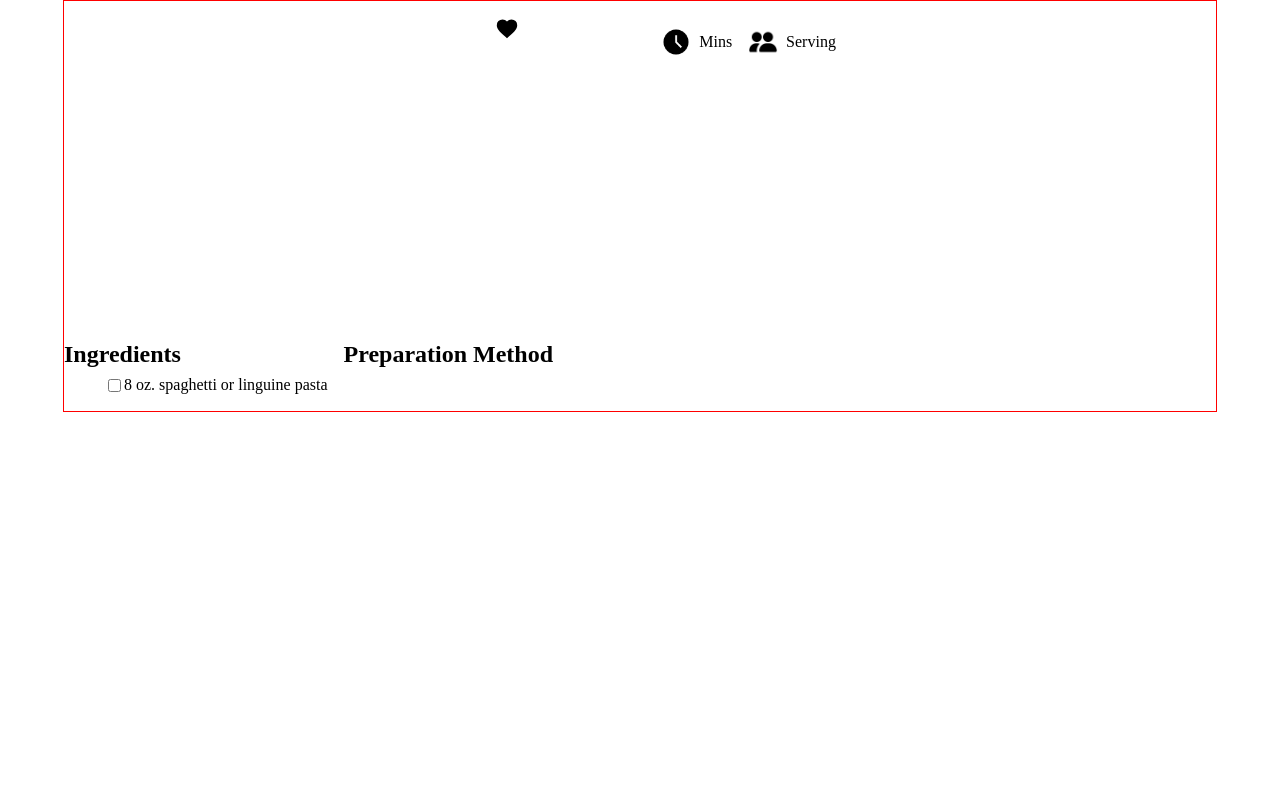
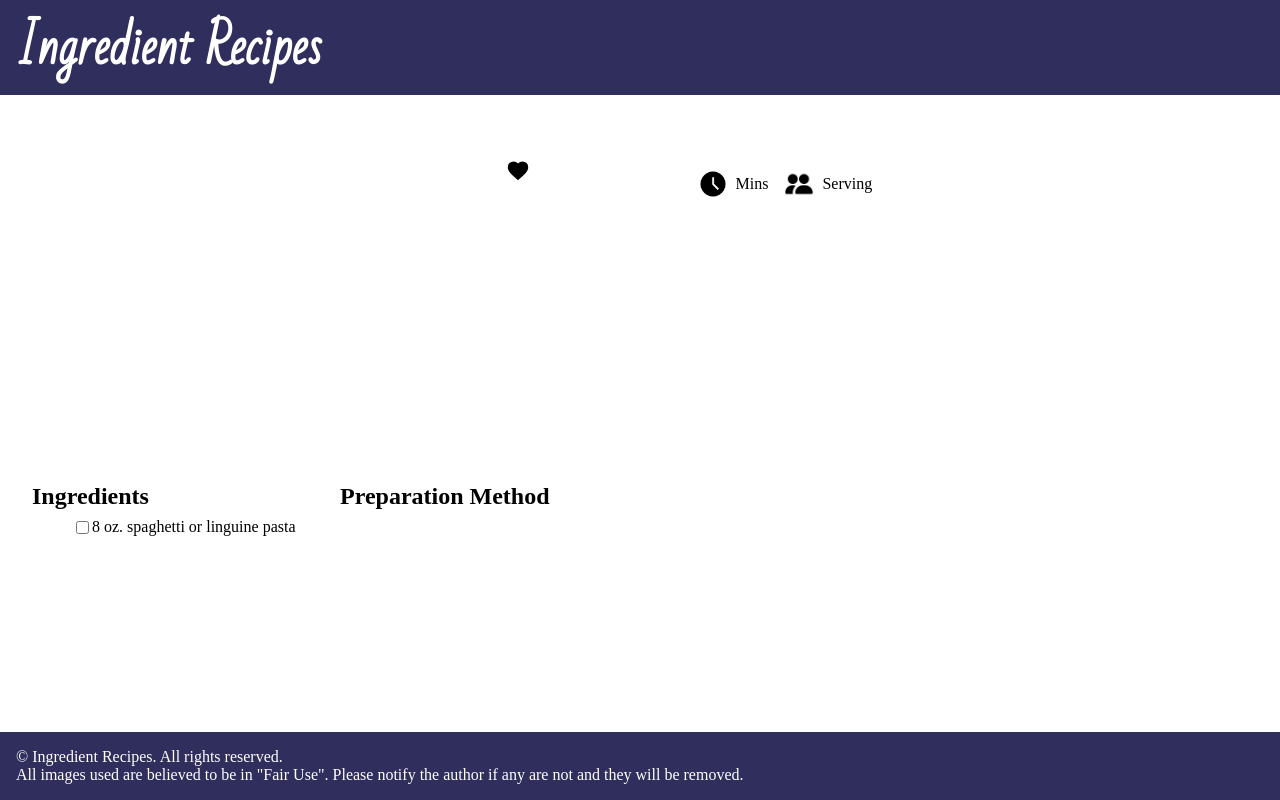
Before and after one commit to nyamuda/recipebyindegredient, a website built with Vite: page view/recipe-details.html in a window 1280 px wide. Built offline with nearby package versions, Linux system fonts and the light colour scheme.

```diff
--- a/css/home.scss
+++ b/css/home.scss
@@ -1,5 +1,8 @@
 /**
  * CONTENTS
+ *
+ * BODY
+ * .........
  *
  * RECIPE CARD
  * ................
@@ -18,6 +21,9 @@
  *
  * FAVORITE RECIPES VIEW
  * ........................
+ *
+ * FOOTER
+ * ........................
  */
 
 @import url('https://fonts.googleapis.com/css2?family=Bad+Script&display=swap');
@@ -33,18 +39,6 @@
   #BODY
 \*------------------------------------*/
 
-body {
-    display: flex;
-    flex-direction: column;
-    justify-content: space-between;
-    height: 100vh;
-}
-
-
-/*------------------------------------*\
-  #RECIPE CARD
-\*------------------------------------*/
-
 * {
     margin: 0;
     padding: 0;
@@ -54,12 +48,40 @@
 }
 
 body {
+    display: flex;
+    flex-direction: column;
+    justify-content: space-between;
+    height: 100vh;
+    width: 100%;
+    margin: auto;
+    align-items: flex-start;
+}
+
+.block1 {
     width: 95%;
     margin: auto;
-    display: flex;
-    flex-direction: column;
-    align-items: flex-start;
 }
+
+::-webkit-scrollbar {
+    width: 10px;
+}
+
+ ::-webkit-scrollbar-track {
+    background-color: #ebebeb;
+    -webkit-border-radius: 10px;
+    border-radius: 10px;
+}
+
+ ::-webkit-scrollbar-thumb {
+    -webkit-border-radius: 10px;
+    border-radius: 10px;
+    background: #6d6d6d;
+}
+
+
+/*------------------------------------*\
+  #RECIPE CARD
+\*------------------------------------*/
 
 .card {
     position: relative;
@@ -303,22 +325,6 @@
     overflow-y: scroll;
 }
 
- ::-webkit-scrollbar {
-    width: 10px;
-}
-
- ::-webkit-scrollbar-track {
-    background-color: #ebebeb;
-    -webkit-border-radius: 10px;
-    border-radius: 10px;
-}
-
- ::-webkit-scrollbar-thumb {
-    -webkit-border-radius: 10px;
-    border-radius: 10px;
-    background: #6d6d6d;
-}
-
 .expandable {
     max-height: 0;
 }
--- a/css/recipe-details.scss
+++ b/css/recipe-details.scss
@@ -1,12 +1,34 @@
+@import url('https://fonts.googleapis.com/css2?family=Bad+Script&display=swap');
 $primary-color:#15125C;
 $secondary-color:#2f2e5c;
 $accent1:#7471e1;
 $accent2:#2622a8;
 $bottom-space:0rem;
+$header-font:'Bad Script',
+cursive;
+$padding-left:1rem;
 
 /*------------------------------------*\
-  #RECIPE HEADING
+  #BODY
 \*------------------------------------*/
+
+* {
+    // margin: 0;
+    // padding: 0;
+    list-style-type: none;
+    text-decoration: none;
+    box-sizing: border-box;
+}
+
+body {
+    display: flex;
+    flex-direction: column;
+    justify-content: space-between;
+    height: 100vh;
+    width: 100%;
+    margin: auto;
+    align-items: flex-start;
+}
 
 ::-webkit-scrollbar {
     width: 10px;
@@ -21,17 +43,38 @@
  ::-webkit-scrollbar-thumb {
     -webkit-border-radius: 10px;
     border-radius: 10px;
-    background: $primary-color;
+    background: #6d6d6d;
 }
 
-body {
-    width: 90%;
+main {
+    width: 95%;
     margin: auto;
-    display: flex;
-    flex-direction: column;
-    align-items: flex-start;
-    border: 1px solid red;
+    margin-top: 3rem;
 }
+
+
+/*------------------------------------*\
+  #HEADER
+\*------------------------------------*/
+
+header {
+    background-color: $secondary-color;
+    color: #Fff;
+    width: 100%;
+    padding-left: $padding-left;
+}
+
+.app-name {
+    font-family: $header-font;
+    font-size: 3rem;
+    padding: 0;
+    margin: 0;
+}
+
+
+/*------------------------------------*\
+  #RECIPE TOP PART
+\*------------------------------------*/
 
 .card {
     display: flex;
@@ -184,3 +227,24 @@
         grid-column: 2/5;
     }
 }
+
+
+/*------------------------------------*\
+  #FOOTER
+\*------------------------------------*/
+
+footer {
+    display: flex;
+    flex-direction: column;
+    align-items: flex-start;
+    margin-top: 2rem;
+    width: 100%;
+    color: #fff;
+    background-color: $secondary-color;
+    padding: $padding-left;
+}
+
+.footer-item {
+    padding: 0;
+    margin: 0;
+}
--- a/functions/functions.js
+++ b/functions/functions.js
@@ -253,7 +253,7 @@
     let listItems = "";
 
     ingredients.forEach(ingredient => {
-        let item = `<li><input type="checkbox" id="ing-${ingredient.id}"/><label for="ing-${ingredient.id}">${ingredient.original}</label></li>`;
+        let item = `<li><input type="checkbox" id="ing-${ingredient.id}"/><label class='ing-check' for="ing-${ingredient.id}">${ingredient.original}</label></li>`;
         listItems += item;
     });
 
--- a/view/recipe-details.html
+++ b/view/recipe-details.html
@@ -13,6 +13,10 @@
 </head>
 
 <body>
+    <header>
+        <h1 class="app-name">Ingredient Recipes</h1>
+    </header>
+    <main>
         <div class="card">
             <section class="card-head">
                 <div class="card-img-container">
@@ -58,13 +62,19 @@
                 </div>
                 <div class="instructions-detail">
                     <h2>Preparation Method</h2>
-                <ol type="1" id="instructions-container">
+                    <ol type="1" id="instructions-container" class="instructions-list">
 
                     </ol>
                 </div>
             </section>
+        </div>
+    </main>
 
-    </div>
+    <footer>
+
+        <p class="footer-item">&copy; Ingredient Recipes. All rights reserved.</p>
+        <p class="footer-item">All images used are believed to be in "Fair Use". Please notify the author if any are not and they will be removed.</p>
+    </footer>
 
     <script type="module" src="../controller/recipe-details.js"></script>
 </body>
```
Also changed, not shown: index.html (+2 -1 lines), css/home.css, css/recipe-details.css, 2 other files. Lines whose indentation alone changed are shown as unchanged.
